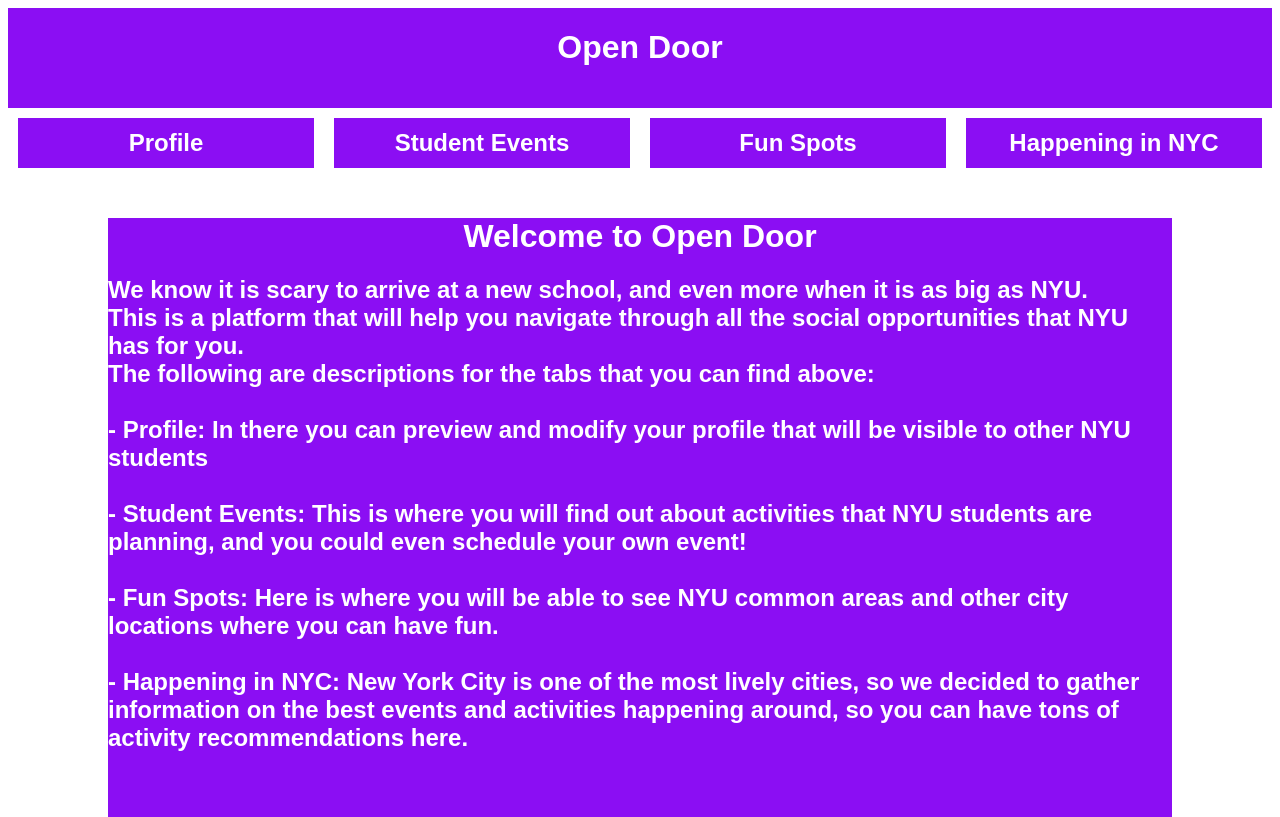
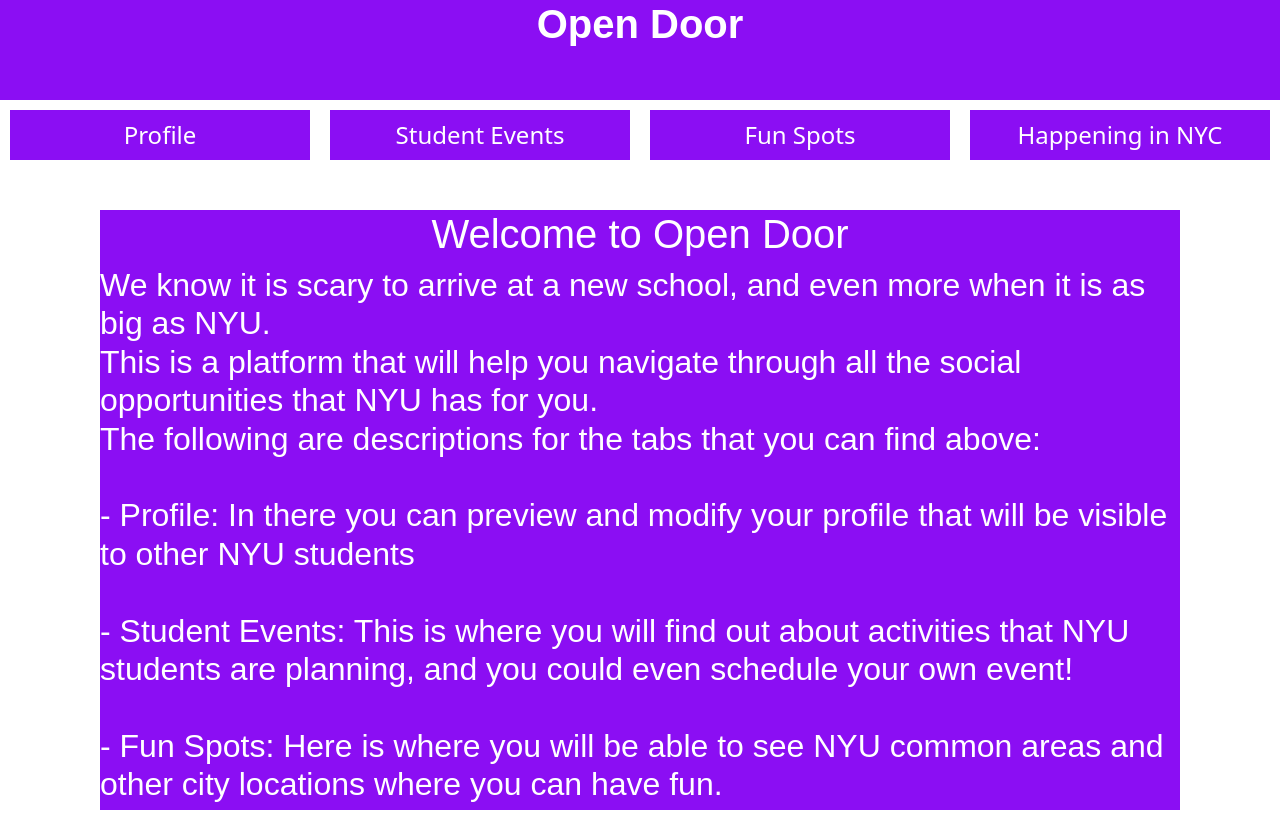
Before and after one commit to joshblecherman/open_door, a Flask app: page / in a window 1280 px wide. Shown: the top 817 px of the page. Run offline with Flask 2, Linux system fonts and the light colour scheme; data that the repository does not hold is empty; some libraries are stand-ins or nearby versions.

Commit message:
Styled combined with bootstrap

```diff
--- a/app/static/home.css
+++ b/app/static/home.css
@@ -13,6 +13,7 @@
 .home-text {
   color: #ffffff;
   font-family: sans-serif;
+  font-weight: 700;
 }
 
 .button-container {
@@ -31,7 +32,7 @@
   background-color: #8b0ef3;
   color: #ffffff;
   font-size: x-large;
-  font-weight: 700;
+  font-weight: 500;
   line-height: 1.15;
   text-transform: none;
   text-decoration: none;
--- a/app/templates/home.html
+++ b/app/templates/home.html
@@ -2,7 +2,7 @@
 <html>
 <head>
 	<title>Open Door</title>
-  <!-- <link href="https://cdn.jsdelivr.net/npm/bootstrap@5.3.0-alpha3/dist/css/bootstrap.min.css" rel="stylesheet" integrity="sha384-KK94CHFLLe+nY2dmCWGMq91rCGa5gtU4mk92HdvYe+M/SXH301p5ILy+dN9+nJOZ" crossorigin="anonymous"> -->
+  <link href="https://cdn.jsdelivr.net/npm/bootstrap@5.3.0-alpha3/dist/css/bootstrap.min.css" rel="stylesheet" integrity="sha384-KK94CHFLLe+nY2dmCWGMq91rCGa5gtU4mk92HdvYe+M/SXH301p5ILy+dN9+nJOZ" crossorigin="anonymous">
 	<link rel="stylesheet" href="./static/home.css">
 </head>
 <body>
```
